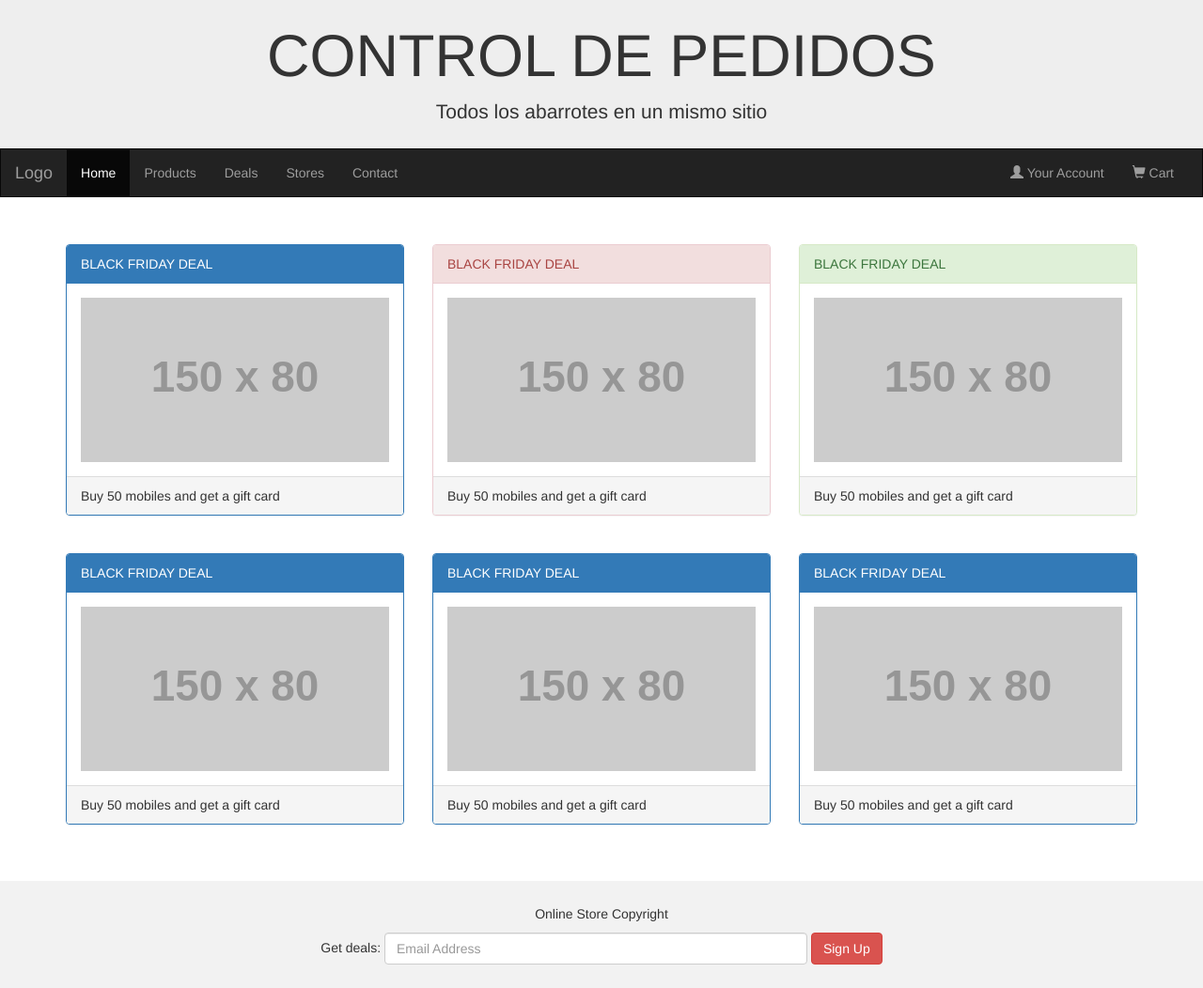
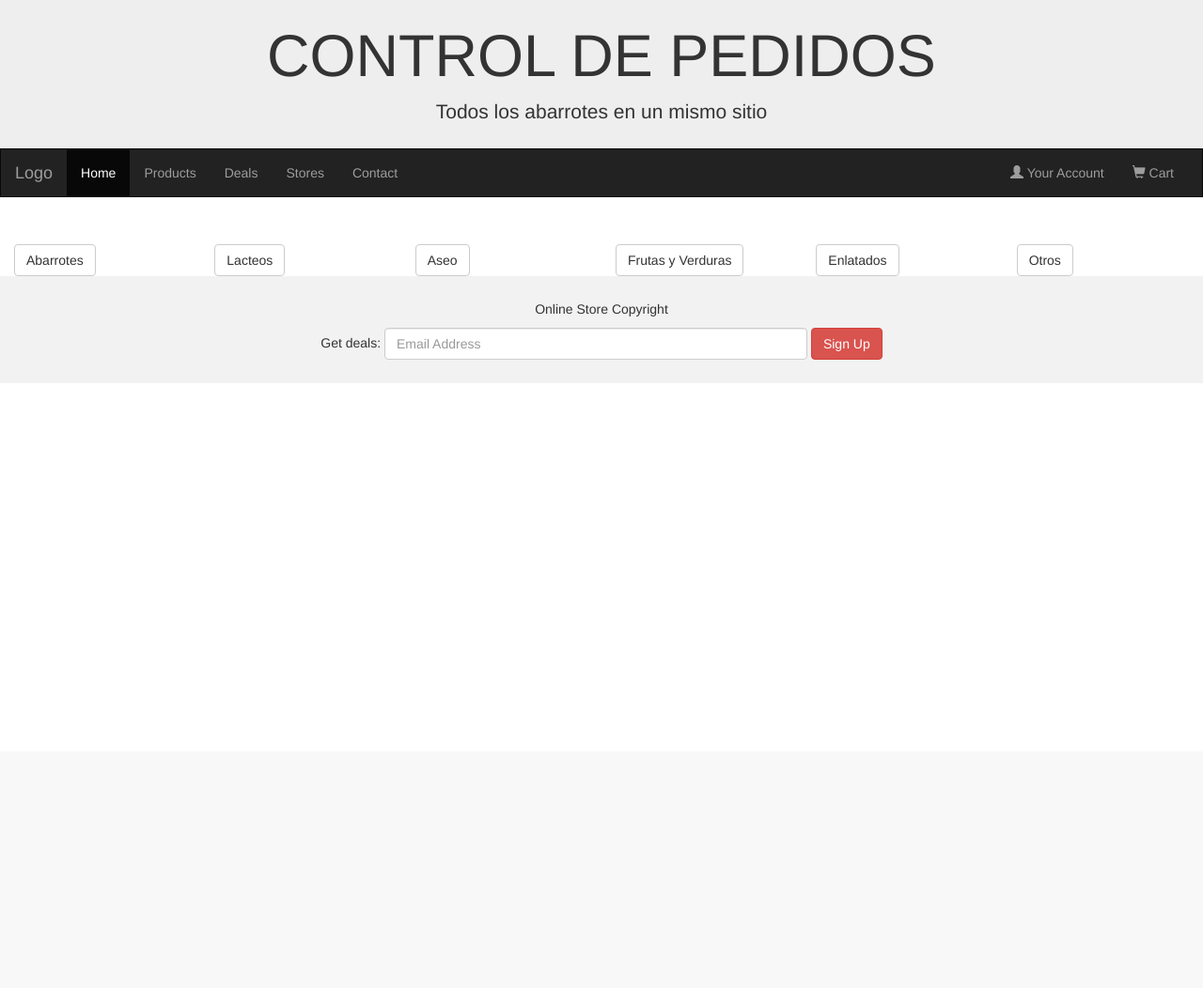
Before and after one commit to GiulianoRB/compras, a Django app: page / in a window 1280 px wide. Shown: the whole page at 94% size. After the commit the page ends 383 px from the top, so only its background shows below. Run offline with Django 3.2, Linux system fonts and the light colour scheme; grey boxes labelled with a size stand in for pictures from a placeholder-image service; some libraries are stand-ins or nearby versions.

Commit message:
agregando modales

```diff
--- a/controlpedidosapp/templates/controlpedidosapp/index.html
+++ b/controlpedidosapp/templates/controlpedidosapp/index.html
@@ -46,63 +46,55 @@
         </div>
     </nav>
 
-    <div class="container">
     <div class="row">
-            <div class="col-sm-4">
-                <div class="panel panel-primary">
-                    <div class="panel-heading">BLACK FRIDAY DEAL</div>
-                    <div class="panel-body"><img src="https://placehold.it/150x80?text=IMAGE" class="img-responsive"
-                            style="width:100%" alt="Image"></div>
-                    <div class="panel-footer">Buy 50 mobiles and get a gift card</div>
+        <div class="col-md-12">
+            <div class="col-xs-2">
+                <button id="btnAbarrotes" type="button" class="btn btn-default" data-toggle="modal" data-target="#modalCreaDestinatario">Abarrotes</button>
             </div>
+            <div class="col-xs-2">
+                <button id="btnLacteos" type="button" class="btn btn-default" data-toggle="modal" data-target="#modalCreaDestinatario">Lacteos</button>
             </div>
-            <div class="col-sm-4">
-                <div class="panel panel-danger">
-                    <div class="panel-heading">BLACK FRIDAY DEAL</div>
-                    <div class="panel-body"><img src="https://placehold.it/150x80?text=IMAGE" class="img-responsive"
-                            style="width:100%" alt="Image"></div>
-                    <div class="panel-footer">Buy 50 mobiles and get a gift card</div>
+            <div class="col-xs-2">
+                <button id="btnAseo" type="button" class="btn btn-default" data-toggle="modal" data-target="#modalCreaDestinatario">Aseo</button>
             </div>
+            <div class="col-xs-2">
+                <button id="btnFrutasyVerduras" type="button" class="btn btn-default" data-toggle="modal" data-target="#modalCreaDestinatario">Frutas
+                    y Verduras</button>
             </div>
-            <div class="col-sm-4">
-                <div class="panel panel-success">
-                    <div class="panel-heading">BLACK FRIDAY DEAL</div>
-                    <div class="panel-body"><img src="https://placehold.it/150x80?text=IMAGE" class="img-responsive"
-                            style="width:100%" alt="Image"></div>
-                    <div class="panel-footer">Buy 50 mobiles and get a gift card</div>
+            <div class="col-xs-2">
+                <button id="btnEnlatados" type="button" class="btn btn-default" data-toggle="modal" data-target="#modalCreaDestinatario">Enlatados</button>
+            </div>
+            <div class="col-xs-2">
+                <button id="btnOtros" type="button" class="btn btn-default" data-toggle="modal" data-target="#modalCreaDestinatario">Otros</button>
             </div>
         </div>
     </div>
-    </div><br>
 
-    <div class="container">
-        <div class="row">
-            <div class="col-sm-4">
-                <div class="panel panel-primary">
-                    <div class="panel-heading">BLACK FRIDAY DEAL</div>
-                    <div class="panel-body"><img src="https://placehold.it/150x80?text=IMAGE" class="img-responsive"
-                            style="width:100%" alt="Image"></div>
-                    <div class="panel-footer">Buy 50 mobiles and get a gift card</div>
-                </div>
-            </div>
-            <div class="col-sm-4">
-                <div class="panel panel-primary">
-                    <div class="panel-heading">BLACK FRIDAY DEAL</div>
-                    <div class="panel-body"><img src="https://placehold.it/150x80?text=IMAGE" class="img-responsive"
-                            style="width:100%" alt="Image"></div>
-                    <div class="panel-footer">Buy 50 mobiles and get a gift card</div>
-                </div>
-            </div>
-            <div class="col-sm-4">
-                <div class="panel panel-primary">
-                    <div class="panel-heading">BLACK FRIDAY DEAL</div>
-                    <div class="panel-body"><img src="https://placehold.it/150x80?text=IMAGE" class="img-responsive"
-                            style="width:100%" alt="Image"></div>
-                    <div class="panel-footer">Buy 50 mobiles and get a gift card</div>
+    <div class="modal fade" id="modalCreaDestinatario" tabindex="-1" role="dialog" aria-labelledby="myModalLabel"
+        data-backdrop="static" data-keyboard="false">
+        <div class="modal-dialog" role="document">
+            <div class="modal-content">
+                <div class="modal-header">
+
+                    <div class="row text-left">
+                        <div class="col-md-12">
+                            <div class="campo-gestion">
+                                <div class="titulo-div-gestion">
+                                    <label class="titulo-campo-gestion">Abarrotes</label>
                                 </div>
                             </div>
                         </div>
-    </div><br><br>
+                    </div>
+                </div>
+                //ingresar aca las listas de abarrotes
+
+                <div class="modal-footer">
+                    <button id="btnNuevoDestinatarioModal" type="button" class="btn btn-primary">Guardar</button>
+                    <button type="button" class="btn btn-default" data-dismiss="modal">Cancelar</button>
+                </div>
+            </div>
+        </div>
+    </div>
 
     <footer class="container-fluid text-center">
         <p>Online Store Copyright</p>
```
Lines whose indentation alone changed are shown as unchanged.
